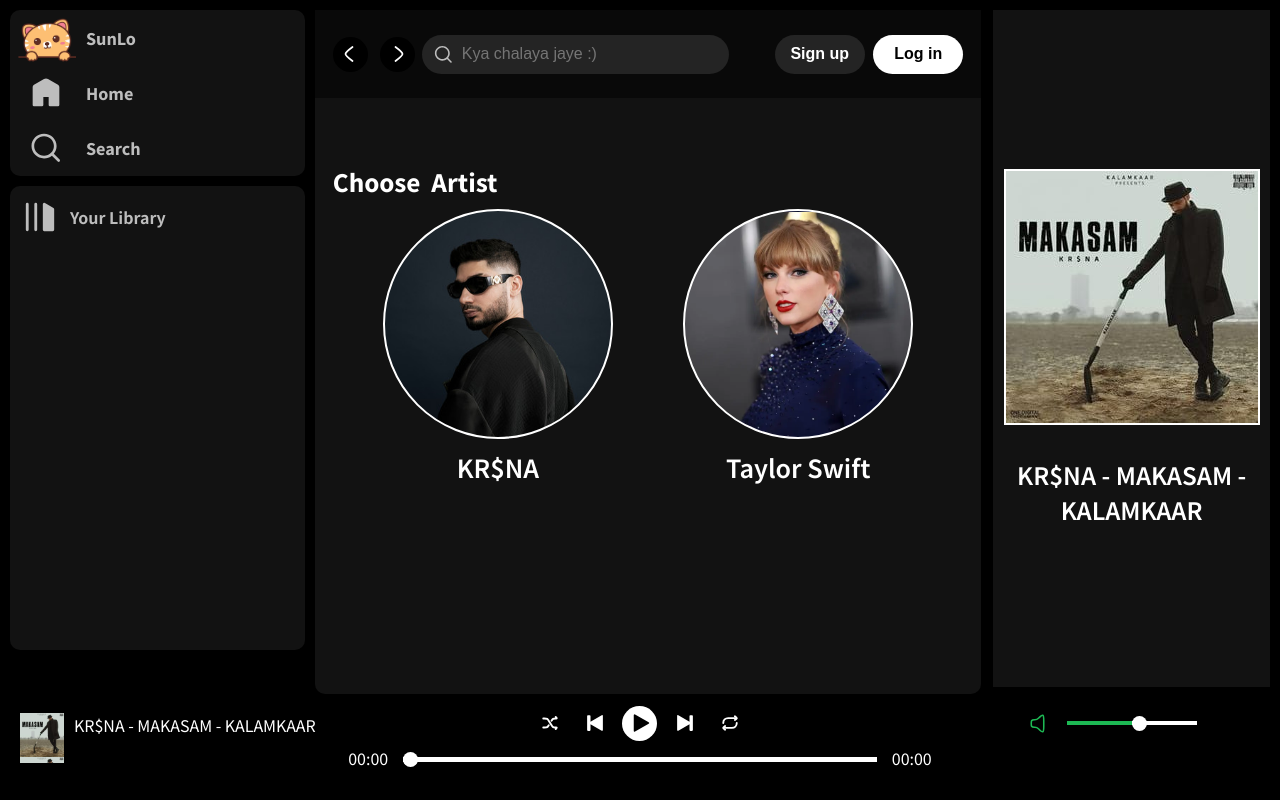
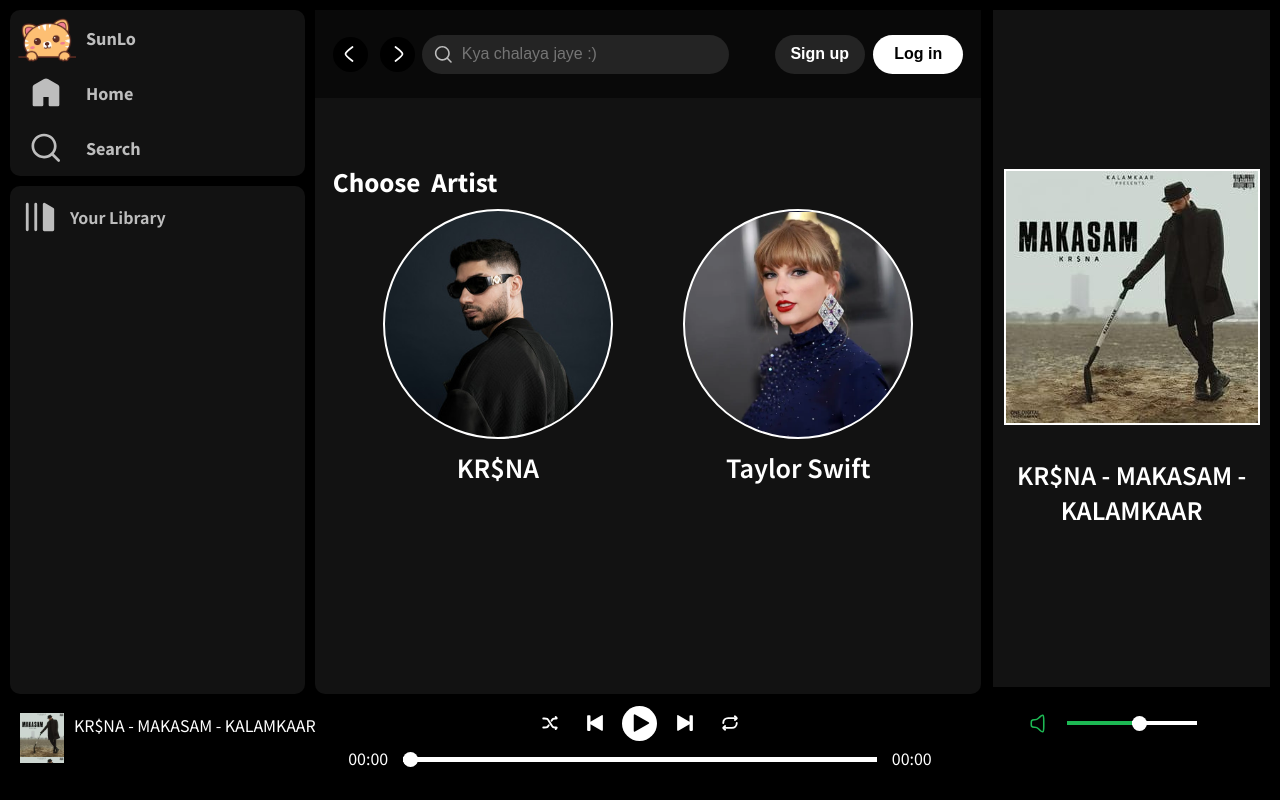
Before and after one commit to YashTheLearner/Spotify-Clone, a plain HTML site: page index.html in a window 1280 px wide. Drawn offline with Linux system fonts and the light colour scheme; no server answers.

Commit message:
Update style.css

```diff
--- a/css/style.css
+++ b/css/style.css
@@ -78,7 +78,7 @@ body {
   padding-top: 3px;
   display: flex;
   flex-direction: column;
-  flex-gro:1;
+  flex-grow:1;
 }
 .lib1 {
   display: flex;
```
